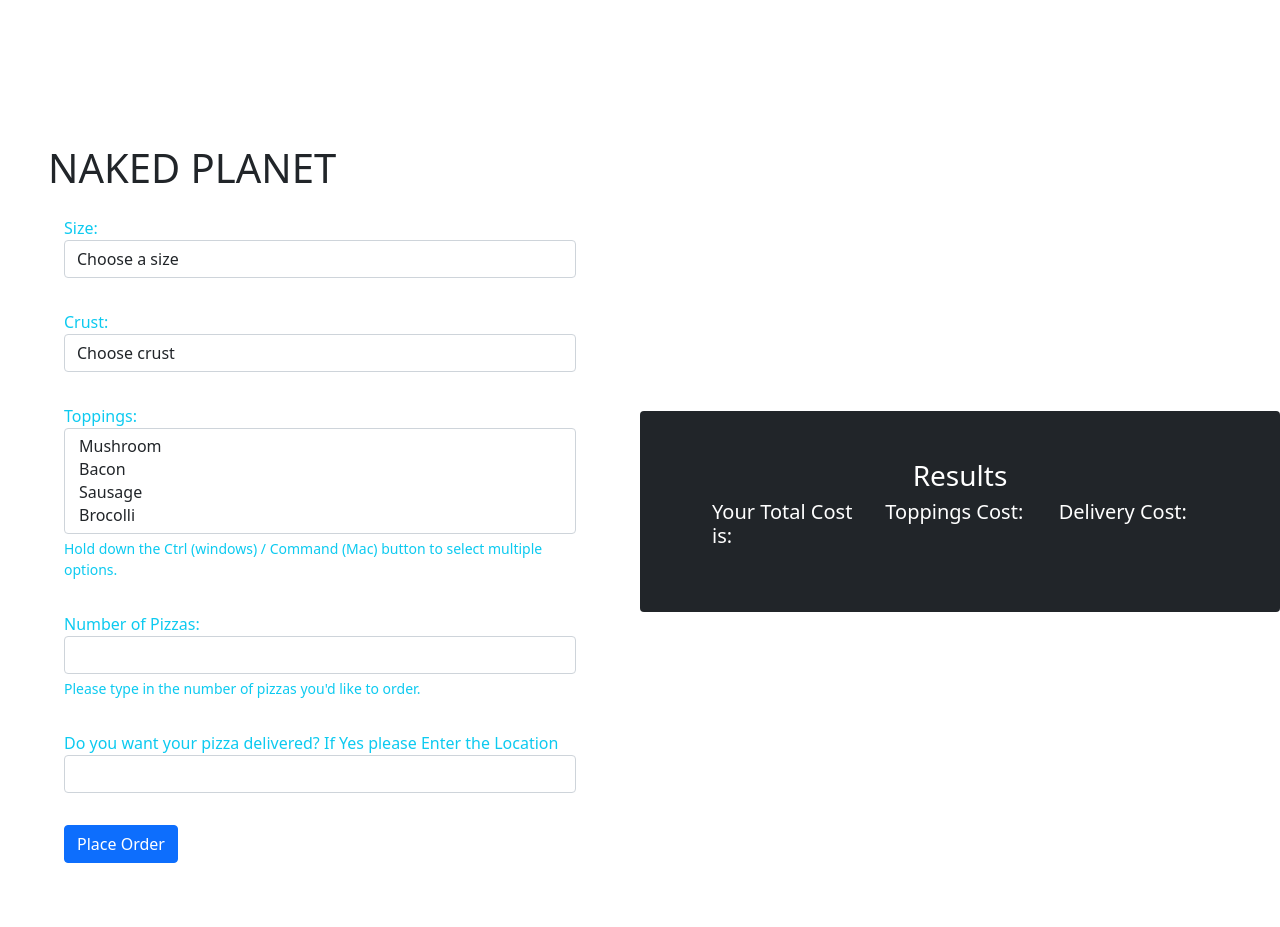
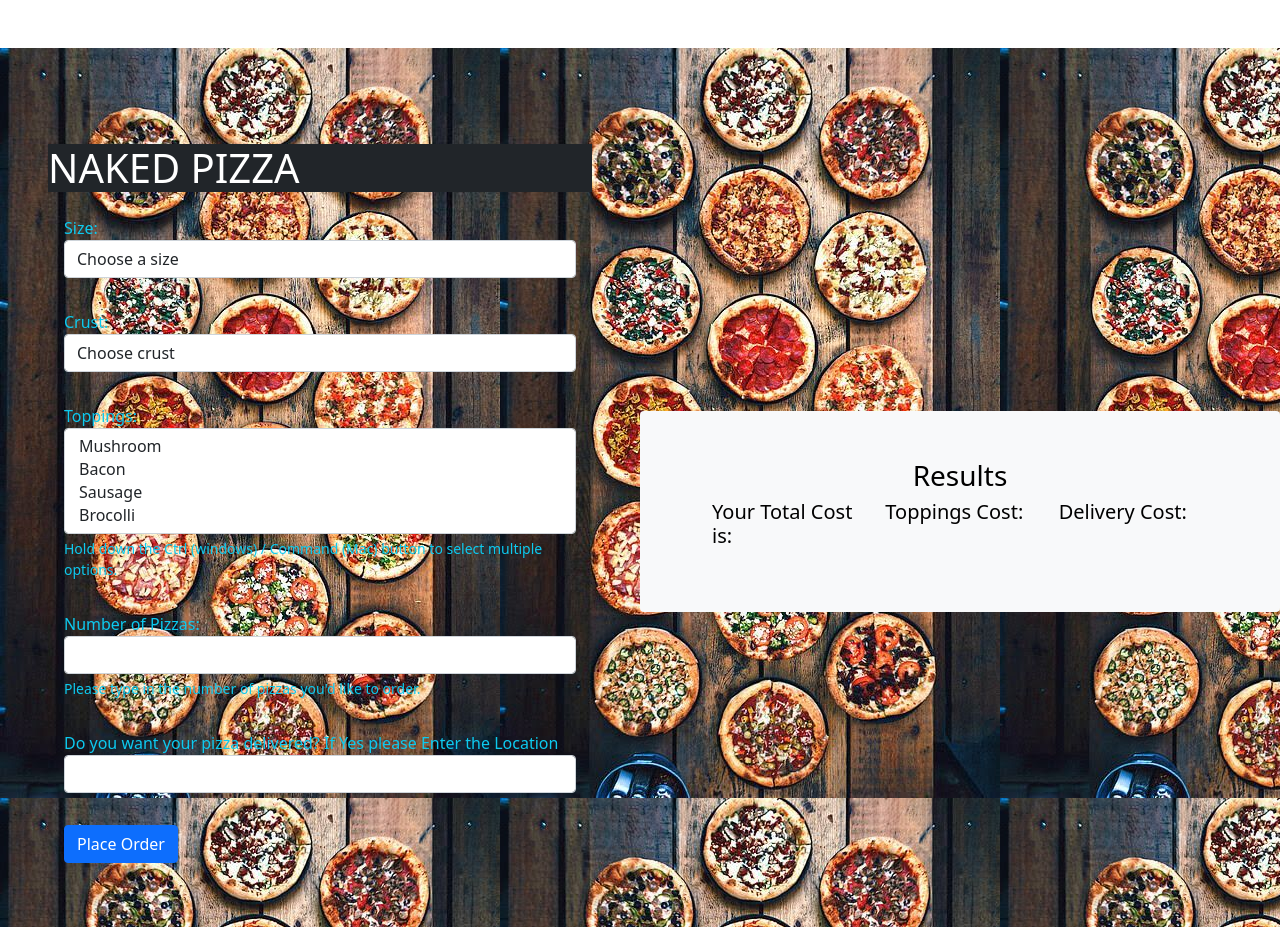
Before and after one commit to patrickndiki/4PIZZA, a plain HTML site: page index.html in a window 1280 px wide. Drawn offline with nearby package versions, Linux system fonts and the light colour scheme; files that its build step writes are made by us from their sources; a script that the page names is missing.

Commit message:
image background

```diff
--- a/CSS/style.css
+++ b/CSS/style.css
@@ -0,0 +1,3 @@
+.tittle{
+  color: green;
+}
--- a/index.html
+++ b/index.html
@@ -9,13 +9,13 @@
   <link href="https://cdn.jsdelivr.net/npm/bootstrap@5.1.3/dist/css/bootstrap.min.css" rel="stylesheet" integrity="sha384-1BmE4kWBq78iYhFldvKuhfTAU6auU8tT94WrHftjDbrCEXSU1oBoqyl2QvZ6jIW3" crossorigin="anonymous">
   <!-- Custom Css -->
   <link rel="stylesheet" href="static/css/style.css">
-  <title>NAKED PLANET</title>
+  <title>NAKED PIZZA</title>
 </head>
 <body>
-  <div class="container-fluid">
+  <div class="container-fluid" style="background-image: url(images/Background.jpeg);">
     <div class="row mt-5 pt-5">
       <div class="col-sm p-5">
-        <h1>NAKED PLANET</h1>
+        <h1 class="text-white bg-dark">NAKED PIZZA</h1>
 
         <div class="hero text-info">
           <div class="p-3">
@@ -70,7 +70,7 @@
         </div>
       </div>
 
-      <div class="col-sm p-5 my-auto bg-dark text-white rounded">
+      <div class="col-sm p-5 my-auto bg-light text-black rounded">
         <h3 class="text-center">Results</h3>
         <div id="results">
           <div class="container">
```
Also changed, not shown: images/Background.jpeg (added).
